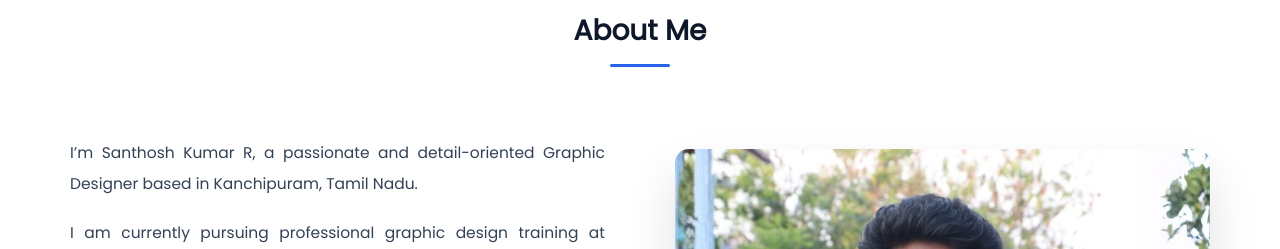
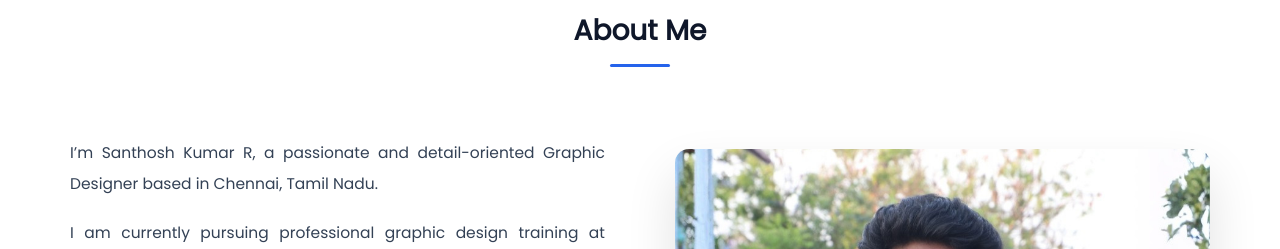
Before and after one commit to santhoshkumar7339/Santhosh-Portfolio, a React (Vite) app: page / in a window 1280 px wide. Shown: the part 880-1129 px from the top of the page. Built offline with nearby package versions, Linux system fonts and the light colour scheme; a web font is replaced by a local one.

Commit message:
Update About.jsx

```diff
--- a/src/components/About.jsx
+++ b/src/components/About.jsx
@@ -10,7 +10,7 @@ export default function About() {
         {/* Left Text */}
         <div className="about-text">
           <p>
-            I’m Santhosh Kumar R, a passionate and detail-oriented Graphic Designer based in Kanchipuram, Tamil Nadu.
+            I’m Santhosh Kumar R, a passionate and detail-oriented Graphic Designer based in Chennai, Tamil Nadu.
           </p>
           <p>
             I am currently pursuing professional graphic design training at Artpro Graphics, a multi-disciplinary creative agency specializing in artwork design, digitizing, namedrop, and print services. I enjoy transforming ideas into clean, visually engaging designs that meet both creative and technical requirements.
```
